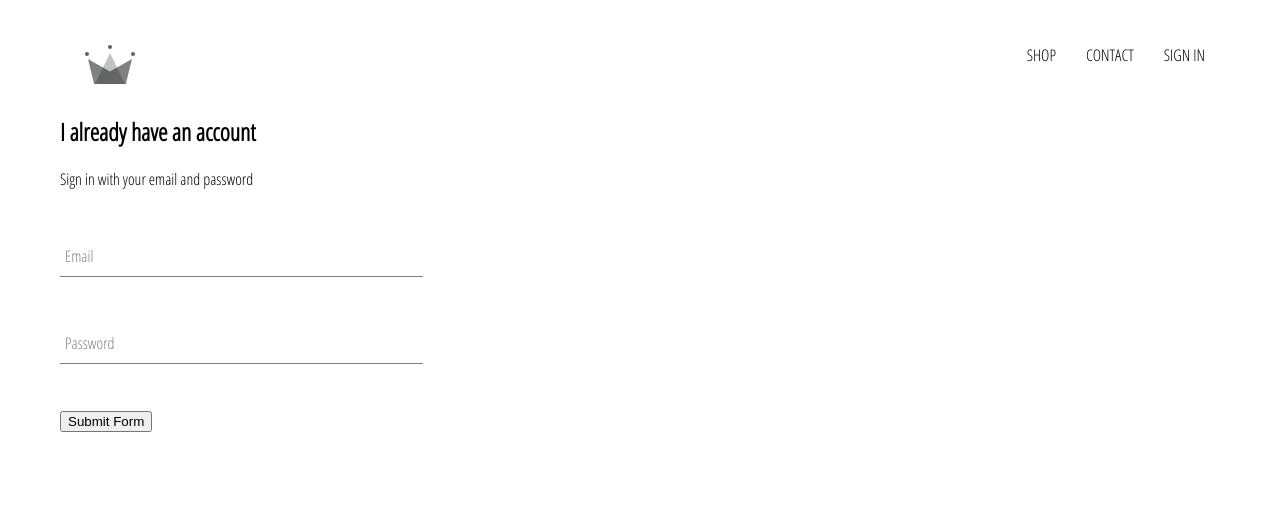
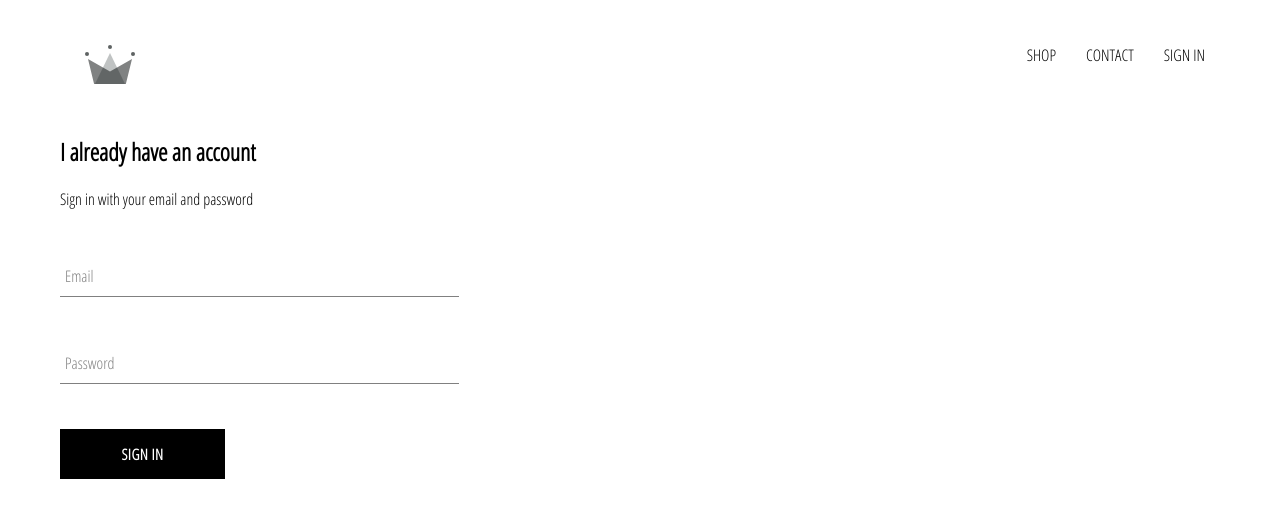
Before and after one commit to erinkelsey/crwn-clothing-react, a React (Create React App) app: page /sign-in in a window 1280 px wide. Shown: the top 518 px of the page. Built offline with nearby package versions, Linux system fonts and the light colour scheme.

Commit message:
Adding custom form input and button with files

```diff
--- /dev/null
+++ b/src/components/custom-button/custom-button.component.jsx
@@ -0,0 +1,11 @@
+import React from "react";
+
+import "./custom-button.styles.scss";
+
+const CustomButton = ({ children, ...otherProps }) => (
+  <button className='custom-button' {...otherProps}>
+    {children}
+  </button>
+);
+
+export default CustomButton;
--- /dev/null
+++ b/src/components/custom-button/custom-button.styles.scss
@@ -0,0 +1,22 @@
+.custom-button {
+  min-width: 165px;
+  width: auto;
+  height: 50px;
+  letter-spacing: 0.5px;
+  line-height: 50px;
+  padding: 0 35px 0 35px;
+  font-size: 15px;
+  background-color: black;
+  color: white;
+  text-transform: uppercase;
+  font-family: 'Open Sans Condensed';
+  font-weight: bolder;
+  border: none;
+  cursor: pointer;
+
+  &:hover {
+    background-color: white;
+    color: black;
+    border: 1px solid black;
+  }
+}
--- a/src/components/form-input/form-input.component.jsx
+++ b/src/components/form-input/form-input.component.jsx
@@ -4,7 +4,6 @@ import "./form-input.styles.scss";
 
 const FormInput = ({ handleChange, label, ...otherProps }) => (
   <div className='group'>
-    <input className='form-input' onChange={handleChange} {...otherProps} />
     {label ? (
       <label
         className={`${otherProps.value.length ? "shrink" : "form-input-label"}`}
@@ -12,6 +11,7 @@ const FormInput = ({ handleChange, label, ...otherProps }) => (
         {label}
       </label>
     ) : null}
+    <input className='form-input' onChange={handleChange} {...otherProps} />
   </div>
 );
 
--- a/src/components/sign-in/sign-in.component.jsx
+++ b/src/components/sign-in/sign-in.component.jsx
@@ -1,6 +1,7 @@
 import React from "react";
 
 import FormInput from "../form-input/form-input.component";
+import CustomButton from "../custom-button/custom-button.component";
 
 import "./sign-in.styles.scss";
 
@@ -50,7 +51,7 @@ class SignIn extends React.Component {
             required
           />
 
-          <input type='submit' value='Submit Form' />
+          <CustomButton type='submit'>SIGN IN</CustomButton>
         </form>
       </div>
     );
--- a/src/components/sign-in/sign-in.styles.scss
+++ b/src/components/sign-in/sign-in.styles.scss
@@ -1,3 +1,9 @@
 .sign-in {
-  width: 30%;
+  width: 30vw;
+  display: flex;
+  flex-direction: column;
+
+  .title {
+    margin: 10px 0;
+  }
 }
```
